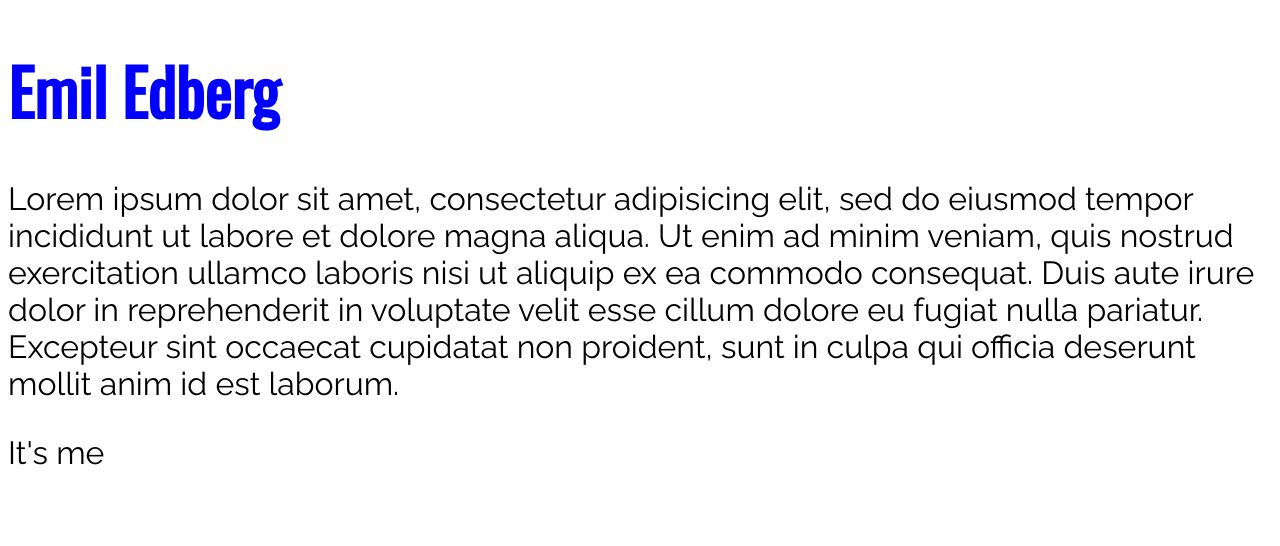
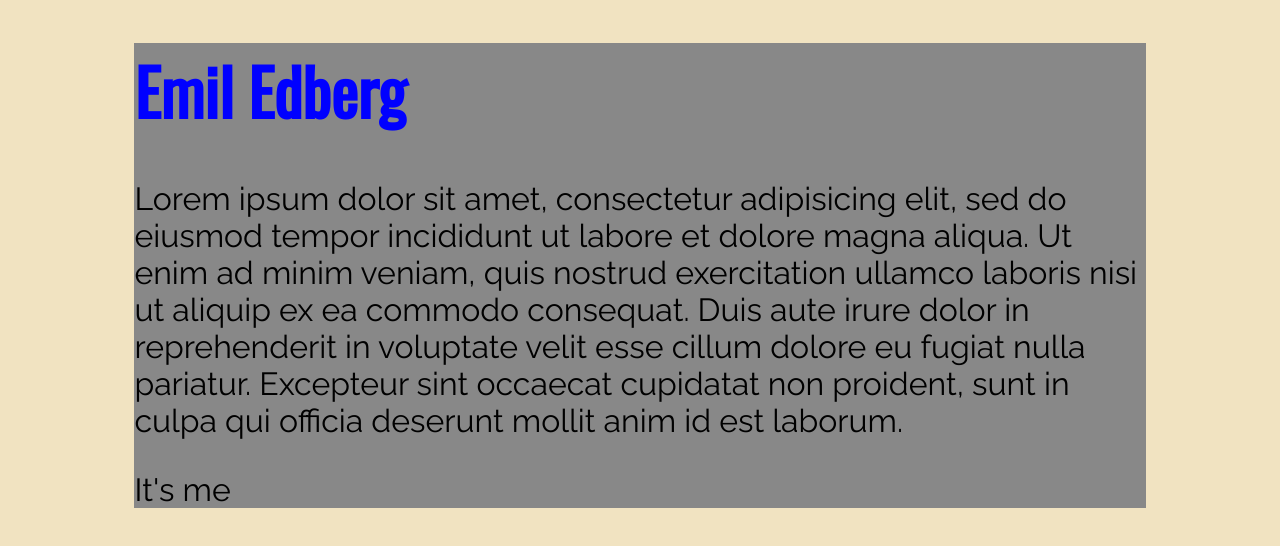
Before and after one commit to Edbergarn/presentation, a plain HTML site: page index.html in a window 1280 px wide. Drawn offline with nearby package versions, Linux system fonts and the light colour scheme.

Commit message:
using rgba

```diff
--- a/index.html
+++ b/index.html
@@ -8,15 +8,21 @@
 	body {
 		font-size: 2em;
 		font-family: 'Raleway', sans-serif;
+		background-color: rgba(221, 187, 100, 0.4);
 	}
 
 	.rubrik{
 		color: blue;
 		font-family: 'Oswald', sans-serif;
 	}
-
+	#content {
+		margin: 0 auto;
+		width: 80%;
+		background-color: #888;
+	}
 	</style>
 </head>
+<main id="content">
 <body>
 	<!-- <h1 style="color:blue;">Emil Edberg</h1> inline -->
 	<h1 class="rubrik">Emil Edberg</h1>
@@ -29,4 +35,5 @@
 	</p>
 	<p>It's me</p>
 </body>
+</main>
 </html>
```
